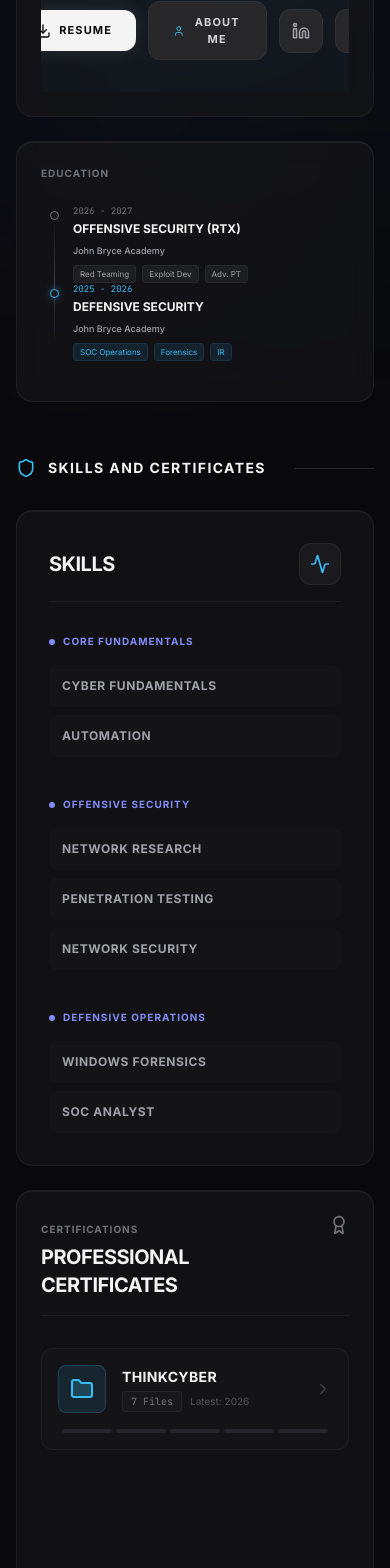
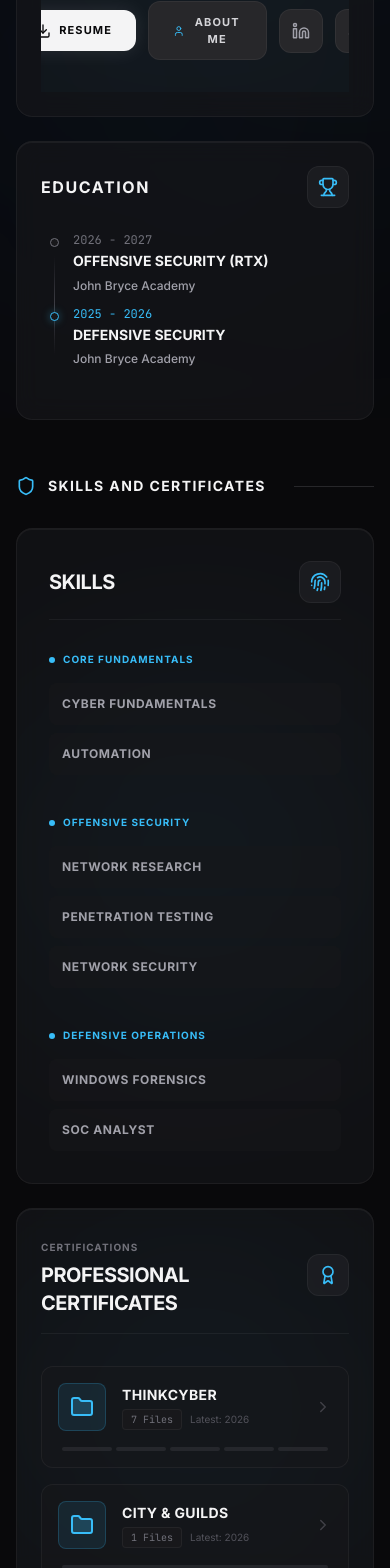
Before and after one commit to retgit151-web/retgit151-web.github.io, a React (Vite) app: page / in a window 390 px wide. Shown: the part 426-1994 px from the top of the page. Built offline with nearby package versions, Linux system fonts and the light colour scheme.

Commit message:
Add files via upload

```diff
--- a/App.tsx
+++ b/App.tsx
@@ -4,7 +4,6 @@ import { motion } from 'framer-motion';
 import {
   Download,
   ChevronRight,
-  Activity,
   Award,
   Shield,
   Search,
@@ -12,7 +11,9 @@ import {
   CheckCircle2,
   Cpu,
   Terminal,
-  Zap
+  Zap,
+  Fingerprint,
+  Trophy
 } from 'lucide-react';
 import GlassCard from './components/GlassCard';
 import IdentityHub from './components/IdentityHub';
@@ -59,21 +60,24 @@ const App: React.FC = () => {
           {/* --- SECTION 1: IDENTITY & FOUNDATION --- */}
 
           {/* Identity Hub (3x1) */}
-          <GlassCard id="about" className="lg:col-span-3 min-h-[350px] relative overflow-hidden group">
+          <GlassCard id="about" className="lg:col-span-3 min-h-[460px] relative overflow-hidden group">
             <div className="absolute top-0 left-0 w-full h-1 bg-gradient-to-r from-transparent via-brand-accent/20 to-transparent opacity-0 group-hover:opacity-100 transition-opacity duration-1000" />
             <IdentityHub onAboutClick={() => setIsAboutOpen(true)} />
           </GlassCard>
 
           {/* Academic Foundation (1x1) */}
           <GlassCard className="lg:col-span-1 flex flex-col h-full bg-zinc-900/40 relative overflow-hidden group">
-            <div className="flex justify-between items-start mb-6 relative z-10">
-              <span className="text-[10px] font-sans text-zinc-500 uppercase tracking-widest font-bold">Education</span>
+            <div className="flex justify-between items-center mb-6 relative z-10">
+              <span className="text-base font-black text-zinc-100 uppercase tracking-widest">Education</span>
+              <div className="p-2.5 rounded-xl bg-zinc-800/50 border border-white/5">
+                <Trophy size={20} className="text-brand-accent" />
+              </div>
             </div>
 
             <div className="relative h-full flex flex-col justify-center z-10 px-2 pb-4">
               <div className="flex flex-col h-full justify-around relative">
                 {/* Connecting Line */}
-                <div className="absolute left-[5px] top-4 bottom-4 w-[1px] bg-gradient-to-b from-transparent via-zinc-700 to-transparent" />
+                <div className="absolute left-[5px] top-6 bottom-6 w-[1px] bg-gradient-to-b from-transparent via-zinc-700 to-transparent" />
 
                 {/* Top: Offensive (RTX) */}
                 <div className="relative pl-6">
@@ -81,18 +85,9 @@ const App: React.FC = () => {
                   <div className="absolute left-[1px] top-1.5 w-[9px] h-[9px] rounded-full bg-zinc-900 border border-zinc-500 z-20" />
 
                   <div className="flex flex-col">
-                    <span className="text-[9px] font-mono text-zinc-500 mb-0.5">2026 - 2027</span>
-                    <h4 className="text-xs font-black text-zinc-100 uppercase leading-tight mb-2">Offensive Security (RTX)</h4>
-                    <div className="text-[9px] text-zinc-400 font-medium mb-2">John Bryce Academy</div>
-
-                     {/* Tags */}
-                    <div className="flex flex-wrap gap-1.5">
-                      {['Red Teaming', 'Exploit Dev', 'Adv. PT'].map(tag => (
-                        <span key={tag} className="px-1.5 py-0.5 rounded bg-white/5 border border-white/5 text-[8px] text-zinc-400">
-                          {tag}
-                        </span>
-                      ))}
-                    </div>
+                    <span className="text-xs font-mono text-zinc-500 mb-1">2026 - 2027</span>
+                    <h4 className="text-sm font-black text-zinc-100 uppercase leading-tight mb-2">Offensive Security (RTX)</h4>
+                    <div className="text-xs text-zinc-400 font-medium mb-3">John Bryce Academy</div>
                   </div>
                 </div>
 
@@ -102,20 +97,11 @@ const App: React.FC = () => {
                   <div className="absolute left-[1px] top-1.5 w-[9px] h-[9px] rounded-full bg-zinc-900 border border-brand-accent shadow-[0_0_8px_rgba(56,189,248,0.4)] z-20" />
 
                   <div className="flex flex-col">
-                     <span className="text-[9px] font-mono text-brand-accent mb-0.5">2025 - 2026</span>
-                     <h4 className="text-xs font-black text-zinc-100 uppercase leading-tight mb-2">
+                     <span className="text-xs font-mono text-brand-accent mb-1">2025 - 2026</span>
+                     <h4 className="text-sm font-black text-zinc-100 uppercase leading-tight mb-2">
                       Defensive Security
                      </h4>
-                     <div className="text-[9px] text-zinc-400 font-medium mb-2">John Bryce Academy</div>
-
-                     {/* Tags */}
-                    <div className="flex flex-wrap gap-1.5">
-                      {['SOC Operations', 'Forensics', 'IR'].map(tag => (
-                        <span key={tag} className="px-1.5 py-0.5 rounded bg-brand-accent/10 border border-brand-accent/10 text-[8px] text-brand-accent">
-                          {tag}
-                        </span>
-                      ))}
-                    </div>
+                     <div className="text-xs text-zinc-400 font-medium mb-3">John Bryce Academy</div>
                   </div>
                 </div>
               </div>
@@ -132,20 +118,24 @@ const App: React.FC = () => {
           </div>
 
           {/* Competency Matrix (Left Side) */}
-          <GlassCard id="skills" className="lg:col-span-2 p-8">
+          <GlassCard id="skills" className="lg:col-span-2 p-8 relative overflow-hidden">
+            {/* Glow Effect */}
+            <div className="absolute top-1/2 left-1/2 -translate-x-1/2 -translate-y-1/2 w-[400px] h-[400px] bg-brand-accent/5 rounded-full blur-[120px] pointer-events-none" />
+
+            <div className="relative z-10">
               <div className="flex justify-between items-center mb-8 pb-4 border-b border-white/5">
                 <div className="space-y-1">
                   <h2 className="text-xl font-black text-zinc-100 uppercase tracking-tight">Skills</h2>
                 </div>
                 <div className="p-2.5 rounded-xl bg-zinc-800/50 border border-white/5">
-                <Activity size={20} className="text-brand-accent" />
+                  <Fingerprint size={20} className="text-brand-accent" />
                 </div>
               </div>
               <div className="space-y-10">
                 {FULL_SKILLS_DETAILED.map(cat => (
                   <div key={cat.category} className="space-y-4">
-                  <h4 className="flex items-center gap-2 text-[10px] font-black text-brand-tech uppercase tracking-widest">
-                    <div className="w-1.5 h-1.5 bg-brand-tech rounded-full" />
+                    <h4 className="flex items-center gap-2 text-[10px] font-black text-brand-accent uppercase tracking-widest">
+                      <div className="w-1.5 h-1.5 bg-brand-accent rounded-full" />
                       {cat.category}
                     </h4>
                     <ul className="grid grid-cols-1 gap-2">
@@ -155,7 +145,7 @@ const App: React.FC = () => {
                             onClick={() => setSelectedSkill(skill)}
                             className="w-full group flex items-center justify-between p-3 rounded-lg bg-zinc-900/50 hover:bg-zinc-800 border border-transparent hover:border-white/5 transition-all text-left"
                           >
-                          <span className="text-xs font-bold text-zinc-400 group-hover:text-zinc-200 uppercase tracking-wider">{skill.name}</span>
+                            <span className="text-xs font-bold text-zinc-400 group-hover:text-brand-accent transition-colors uppercase tracking-wider">{skill.name}</span>
                             <ChevronRight size={12} className="text-zinc-700 group-hover:text-brand-accent transition-colors opacity-0 group-hover:opacity-100" />
                           </button>
                         </li>
@@ -164,21 +154,29 @@ const App: React.FC = () => {
                   </div>
                 ))}
               </div>
+            </div>
           </GlassCard>
 
           {/* Certificates (Right Side) */}
-          <GlassCard id="certificates" className="lg:col-span-2 min-h-[400px]">
-            <div className="flex justify-between items-start mb-8 pb-4 border-b border-white/5">
+          <GlassCard id="certificates" className="lg:col-span-2 min-h-[400px] relative overflow-hidden">
+             {/* Glow Effect */}
+             <div className="absolute top-1/2 left-1/2 -translate-x-1/2 -translate-y-1/2 w-[400px] h-[400px] bg-brand-accent/5 rounded-full blur-[120px] pointer-events-none" />
+
+             <div className="relative z-10">
+              <div className="flex justify-between items-center mb-8 pb-4 border-b border-white/5">
                 <div className="space-y-1">
                   <span className="text-[10px] font-sans text-zinc-500 uppercase tracking-widest font-bold">Certifications</span>
                   <h2 className="text-xl font-black text-zinc-100 uppercase tracking-tight">Professional Certificates</h2>
                 </div>
-              <Award size={20} className="text-zinc-500" />
+                <div className="p-2.5 rounded-xl bg-zinc-800/50 border border-white/5">
+                  <Award size={20} className="text-brand-accent" />
+                </div>
               </div>
               <Timeline onIssuerClick={setSelectedIssuer} />
+             </div>
           </GlassCard>
 
-          {/* --- SECTION 3: PROJECTS (Swapped Position) --- */}
+          {/* --- SECTION 3: PROJECTS --- */}
           <div className="lg:col-span-4 mt-8 mb-4">
              <div className="flex items-center gap-3">
                 <LayoutDashboard size={20} className="text-brand-accent" />
@@ -187,15 +185,31 @@ const App: React.FC = () => {
              </div>
           </div>
 
+          <div className="col-span-1 md:col-span-2 lg:col-span-4 grid grid-cols-1 md:grid-cols-2 lg:grid-cols-6 gap-6">
             {PROJECTS.map((proj, idx) => {
               const IconComp = iconMap[proj.icon] || Shield;
-            const isWide = idx === 0;
+
+              // Layout Logic:
+              // Desktop (lg): 3 items on top (col-span-2), 2 items on bottom (col-span-3)
+              // Tablet (md): 2 items per row (col-span-1), last item full width (col-span-2)
+              // Mobile: Default stacked
+
+              let spanClass = "lg:col-span-2 md:col-span-1"; // Default (Top row desktop, Normal tablet)
+
+              if (idx >= 3) { // 4th and 5th items
+                 spanClass = "lg:col-span-3 md:col-span-1";
+              }
+
+              if (idx === 4) { // Last item (5th)
+                 spanClass = "lg:col-span-3 md:col-span-2"; // Full width on tablet to close gap
+              }
+
               return (
                 <GlassCard
                   id={idx === 0 ? "projects" : undefined}
                   key={proj.id}
                   onClick={() => setSelectedProject(proj)}
-                className={`flex flex-col justify-between h-full min-h-[220px] group cursor-pointer hover:border-brand-accent/30 transition-colors ${isWide ? 'lg:col-span-2' : 'lg:col-span-1'}`}
+                  className={`flex flex-col justify-between h-full min-h-[220px] group cursor-pointer hover:border-brand-accent/30 transition-colors ${spanClass}`}
                 >
                   <div className="flex justify-between items-start">
                     <div className="p-3 rounded-xl bg-zinc-900 border border-white/5 group-hover:bg-brand-accent/10 group-hover:border-brand-accent/20 transition-all">
@@ -218,12 +232,13 @@ const App: React.FC = () => {
                 </GlassCard>
               );
             })}
+          </div>
 
-          {/* --- SECTION 4: LIVE EXECUTION (Swapped Position) --- */}
+          {/* --- SECTION 4: LIVE EXECUTION --- */}
           <div className="lg:col-span-4 mt-8 mb-2">
              <div className="flex items-center gap-3">
                <Terminal size={20} className="text-brand-accent" />
-               <h3 className="text-sm font-black text-zinc-100 uppercase tracking-widest">Live Terminal Demo</h3>
+               <h3 className="text-sm font-black text-zinc-100 uppercase tracking-widest">Try My Projects</h3>
                <div className="h-[1px] flex-1 bg-zinc-800 ml-4" />
              </div>
              <p className="text-xs text-zinc-500 mt-2 ml-8 font-mono max-w-2xl">
--- a/components/AboutModal.tsx
+++ b/components/AboutModal.tsx
@@ -1,7 +1,7 @@
 
 import React from 'react';
 import { motion, AnimatePresence } from 'framer-motion';
-import { X, Music, Gamepad2, User, Mic2, Guitar } from 'lucide-react';
+import { X, Music, Gamepad2, User, Mic2, Guitar, Sparkles } from 'lucide-react';
 
 interface AboutModalProps {
   isOpen: boolean;
@@ -48,6 +48,20 @@ const AboutModal: React.FC<AboutModalProps> = ({ isOpen, onClose }) => {
               </div>
 
               <div className="space-y-10">
+                <section>
+                   <div className="flex items-center gap-3 mb-4">
+                     <Sparkles size={18} className="text-brand-tech" />
+                     <h3 className="text-xs font-black text-zinc-100 uppercase tracking-widest">Key Traits</h3>
+                   </div>
+                   <div className="flex flex-wrap gap-2">
+                     {['Creative', 'Team Player', 'Problem Solver', 'High Work Ethic'].map(trait => (
+                        <span key={trait} className="px-3 py-1.5 rounded-lg bg-zinc-800 border border-white/5 text-[10px] font-bold text-zinc-300 uppercase tracking-wide cursor-default hover:border-brand-accent/30 transition-colors">
+                          {trait}
+                        </span>
+                     ))}
+                   </div>
+                </section>
+
                 <section className="relative">
                   <div className="flex items-center gap-3 mb-4">
                     <Music size={18} className="text-brand-tech" />
--- a/components/IdentityHub.tsx
+++ b/components/IdentityHub.tsx
@@ -51,14 +51,14 @@ const IdentityHub: React.FC<IdentityHubProps> = ({ onAboutClick }) => {
            </div>
 
            <div className="flex items-center gap-3">
-             <button className="flex items-center gap-2 px-6 py-3 bg-zinc-100 hover:bg-white text-zinc-950 rounded-xl text-[11px] font-sans transition-all uppercase tracking-widest font-black group shadow-[0_0_20px_rgba(255,255,255,0.1)] hover:shadow-[0_0_25px_rgba(255,255,255,0.2)]">
+             <button className="flex items-center gap-2 px-6 py-3 bg-zinc-100 hover:bg-white text-zinc-950 hover:text-brand-accent rounded-xl text-[11px] font-sans transition-all uppercase tracking-widest font-black group shadow-[0_0_20px_rgba(255,255,255,0.1)] hover:shadow-[0_0_25px_rgba(255,255,255,0.2)]">
                <Download size={16} className="group-hover:-translate-y-0.5 transition-transform" />
                <span>Resume</span>
              </button>
 
              <button
               onClick={onAboutClick}
-              className="flex items-center gap-2 px-6 py-3 bg-zinc-800 hover:bg-zinc-700 border border-white/5 rounded-xl text-[11px] font-sans transition-all text-zinc-300 uppercase tracking-widest font-black group"
+              className="flex items-center gap-2 px-6 py-3 bg-zinc-800 hover:bg-zinc-700 border border-white/5 rounded-xl text-[11px] font-sans transition-all text-zinc-300 hover:text-brand-accent uppercase tracking-widest font-black group"
              >
                <User size={16} className="group-hover:scale-110 transition-transform text-brand-accent" />
                <span>About Me</span>
--- a/constants.tsx
+++ b/constants.tsx
@@ -20,8 +20,6 @@ import {
 import { Project, Certificate } from './types';
 
 // Certificate PDF Paths
-// We use direct string paths to avoid module resolution issues with non-JS files in browser environments.
-// These paths are relative to the public root (where index.html is).
 const introCyberPdf = './Certificates/INTRO_TO_CYBER_Certificates.pdf';
 const linuxFundPdf = './Certificates/linuxfund_Certificate.pdf';
 const netSecPdf = './Certificates/network_security_Certificate.pdf';
@@ -29,10 +27,12 @@ const netResearchPdf = './Certificates/NR_Certificates.pdf';
 const ptPdf = './Certificates/PT.pdf';
 const socPdf = './Certificates/soc_Certificates.pdf';
 const winForensicsPdf = './Certificates/Wf_Certificates.pdf';
+const cityGuildsIntroPdf = './Certificates/City_Guilds_Intro_Certificate.pdf';
 
 export interface DetailedSkill {
   name: string;
-  explanation: string;
+  description: string;
+  competencies: string[];
 }
 
 export interface SkillCategoryDetailed {
@@ -49,6 +49,7 @@ export const PROJECTS: Project[] = [
     visualMetaphor: 'System Status: Optimized',
     skills: ['Bash Scripting', 'System Administration', 'Resource Monitoring', 'Process Management'],
     icon: 'ServerCog',
+    manualPdf: './Manuals/Linux_Info_Automation_Manual.pdf',
     codeSnippet: 'Public IP: 185.x.x.x\nPrivate IP: 10.0.x.x\nMemory: Total 3.9G, Available 2.1G\nTop Process: gnome-shell (2.3%)'
   },
   {
@@ -59,16 +60,18 @@ export const PROJECTS: Project[] = [
     visualMetaphor: 'Anonymity: Active (Tor)',
     skills: ['Network Security', 'Tor/Nipe', 'SSH Automation', 'Audit Logging', 'Bash'],
     icon: 'Ghost',
+    manualPdf: './Manuals/Anonymous_Network_Scanner_Manual.pdf',
     codeSnippet: '[*] Starting remote Nmap scan on target: 185.156.72.7\n[!] You are anonymous. Country: NL\n[SUCCESS] Log saved to scan_log.txt'
   },
   {
     id: 'pt-vulnerability-scanning',
-    title: 'Automated Pentest Suite',
+    title: 'PT Vulnerability Scanning',
     description: 'A modular penetration testing framework that automates IP range validation, vulnerability mapping (Nmap to SearchSploit), and credential brute-forcing with Hydra.',
     longDescription: 'This tool automates the tedious phases of a penetration test to map attack surfaces efficiently. It features dynamic IP range validation using Nmap List Scan (-sL) and a "Full Scan" mode that converts Nmap XML outputs directly into SearchSploit queries to find relevant CVEs. Additionally, it includes an intelligent Hydra module that identifies open authentication services (SSH, FTP, RDP) and initiates targeted brute-force attacks using custom or default wordlists (rockyou.txt), exporting all findings to a structured workspace.',
     visualMetaphor: 'Vulnerabilities: Mapped',
     skills: ['Penetration Testing', 'Hydra', 'SearchSploit', 'Nmap NSE', 'Bash'],
     icon: 'Bug',
+    manualPdf: './Manuals/Automated_Pentest_Suite_Manual.pdf',
     codeSnippet: '[ALERT] Host 192.168.80.134: Vulnerable to CVE-2024-XXXX\n[+] Hydra: Cracking SSH on port 22...\n[SUCCESS] Password found: user:123456'
   },
   {
@@ -79,6 +82,7 @@ export const PROJECTS: Project[] = [
     visualMetaphor: 'Threats Detected: 3 High',
     skills: ['Python', 'Log Analysis', 'Regex', 'Threat Detection', 'Data Sanitization'],
     icon: 'ShieldAlert',
+    manualPdf: './Manuals/Python_Security_Log_Parser_Manual.pdf',
     codeSnippet: '!!! RED FLAG DETECTED !!! Time=[14:04:42] | Suspicious word: \'/etc/shadow\'\nTime=[14:05:15] | sudo:session | USER=kali | COMMAND=/usr/bin/nmap'
   },
   {
@@ -89,6 +93,7 @@ export const PROJECTS: Project[] = [
     visualMetaphor: 'Evidence: Extracted',
     skills: ['Memory Forensics', 'Volatility', 'File Carving', 'Malware Analysis', 'Bash'],
     icon: 'Microscope',
+    manualPdf: './Manuals/Windows_Memory_Forensics_Manual.pdf',
     codeSnippet: '[*] Identified suspicious parent-child: svchost.exe -> powershell.exe\n[*] Registry hives located: \\SystemRoot\\System32\\Config\\SAM\n[*] PCAP found: packets.pcap (42M)'
   }
 ];
@@ -156,6 +161,15 @@ export const CERTIFICATES: Certificate[] = [
     description: 'Investigative techniques for Windows systems, memory analysis, and artifact recovery.',
     url: 'https://thinkcyber.co.il',
     pdf: winForensicsPdf
+  },
+  {
+    id: 'city-guilds-intro',
+    title: 'Intro to Cyber Security',
+    issuer: 'City & Guilds',
+    date: '2026',
+    description: 'Accredited qualification covering fundamental cybersecurity concepts, threats, and defensive strategies.',
+    url: 'https://www.cityandguilds.com',
+    pdf: cityGuildsIntroPdf
   }
 ];
 
@@ -174,26 +188,95 @@ export const FULL_SKILLS_DETAILED: SkillCategoryDetailed[] = [
     items: [
       {
         name: 'Cyber Fundamentals',
-        explanation: 'Protocols | Windows Network Tools | Networking Fundamentals | OSI Layer Analysis | Kali Linux Environment | Text Manipulation'
+        description: 'Establishing a strong core in networking protocols, OS fundamentals, and essential security tools.',
+        competencies: [
+            'Protocols',
+            'Windows Network Tools',
+            'Networking Fundamentals',
+            'OSI',
+            'Kali Linux',
+            'Text Manipulation'
+        ]
       },
-      { name: 'Automation', explanation: 'Bash Scripting | Python Development for Security' }
+      {
+        name: 'Automation',
+        description: 'Developing scripts for automation, testing, and operational security tasks using Bash and Python.',
+        competencies: [
+            'Bash',
+            'Python'
+        ]
+      }
     ]
   },
   {
     category: 'Offensive Security',
     items: [
-      { name: 'Network Research', explanation: 'Network Services | Network Protocols Analysis | Scanning Tools | Wireshark | TCP/IP | Offline\\Online Brute-force | Trojans | Firewalls' },
-      { name: 'Penetration Testing', explanation: 'Enumeration | Exploitation | Post Exploitation | Payloads | Social Engineering | WebApp Security' },
-      { name: 'Network Security', explanation: 'Network Attacks | Domain Exploitation | PowerShell | Domain Security | Cryptography' }
+      {
+        name: 'Network Research',
+        description: 'Deep diving into network traffic, protocols, and services to identify vulnerabilities.',
+        competencies: [
+            'Network Services',
+            'Network Protocols Analysis',
+            'Scanning Tools',
+            'Wireshark',
+            'TCP/IP',
+            'Offline/Online Brute-force',
+            'Trojans',
+            'Firewalls'
+        ]
+      },
+      {
+        name: 'Penetration Testing',
+        description: 'Practical offensive security techniques, vulnerability assessment, and exploitation.',
+        competencies: [
+            'Enumeration',
+            'Exploitation',
+            'Post Exploitation',
+            'Payloads',
+            'Social Engineering',
+            'WebApp Security'
+        ]
+      },
+      {
+        name: 'Network Security',
+        description: 'Implementing domain security, hardening infrastructures, and analyzing network attacks.',
+        competencies: [
+            'Network Attacks',
+            'Domain Exploitation',
+            'PowerShell',
+            'Domain Security',
+            'Cryptography'
+        ]
+      }
     ]
   },
   {
     category: 'Defensive Operations',
     items: [
-      { name: 'Windows Forensics', explanation: 'Carving Tools | Steganography | Volatility | Memory Analysis | Malware Analysis | Windows Events' },
+      {
+        name: 'Windows Forensics',
+        description: 'Investigative techniques for Windows systems, memory analysis, and artifact recovery.',
+        competencies: [
+            'Carving Tools',
+            'Steganography',
+            'Volatility',
+            'Memory Analysis',
+            'Malware Analysis',
+            'Windows Events'
+        ]
+      },
       {
         name: 'SOC Analyst',
-        explanation: 'SIEM System (ELK, Splunk) | IPS/IDS | Log Analysis | Event Analysis | Firewalls | Incident Response Methodologies | Proactive Threat Hunting'
+        description: 'Security Operations Center workflows, incident detection, and response strategies.',
+        competencies: [
+            'SIEM System (ELK, Splunk)',
+            'IPS/IDS',
+            'Log Analysis',
+            'Event Analysis',
+            'Firewalls',
+            'Threat Hunting',
+            'Incident Response'
+        ]
       }
     ]
   }
--- a/index.html
+++ b/index.html
@@ -25,7 +25,7 @@
             },
             brand: {
               accent: '#38bdf8', // Electric Blue
-              tech: '#818cf8',   // Indigo
+              tech: '#3b82f6',   // Blue-500 (Unified with Blue theme)
               alert: '#fb7185',  // Rose
             }
           },
--- a/types.ts
+++ b/types.ts
@@ -1,3 +1,4 @@
+
 export interface Project {
   id: string;
   title: string;
@@ -8,6 +9,7 @@ export interface Project {
   icon: string;
   metrics?: { label: string; value: string }[];
   codeSnippet?: string;
+  manualPdf?: string;
 }
 
 export interface Certificate {
```
Also changed, not shown: components/ExecutionInterface.tsx (+5 -5 lines), components/ProjectModal.tsx (+16 -15 lines), components/SkillDetailModal.tsx (+12 -9 lines). Lines whose indentation alone changed are shown as unchanged.
